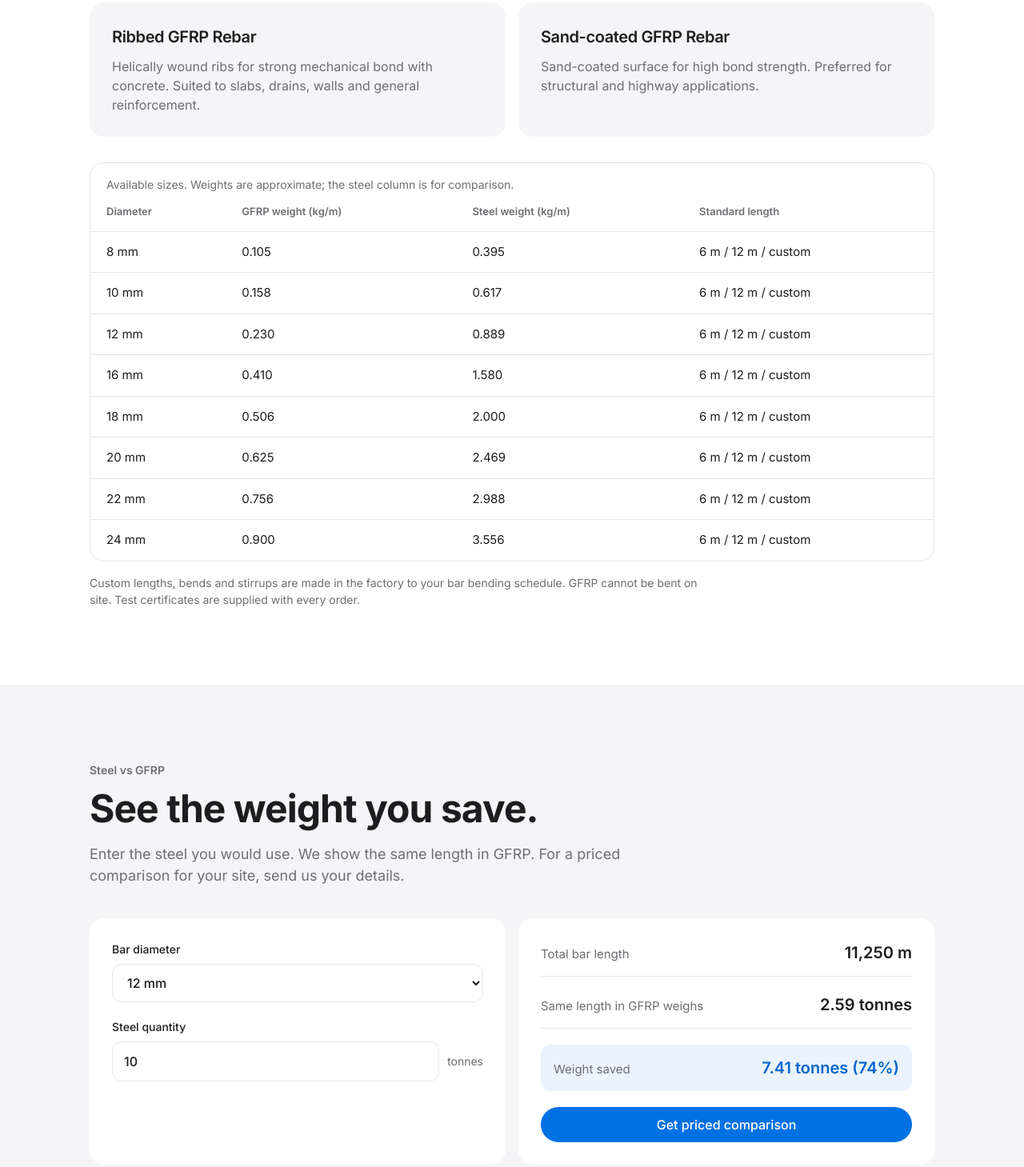
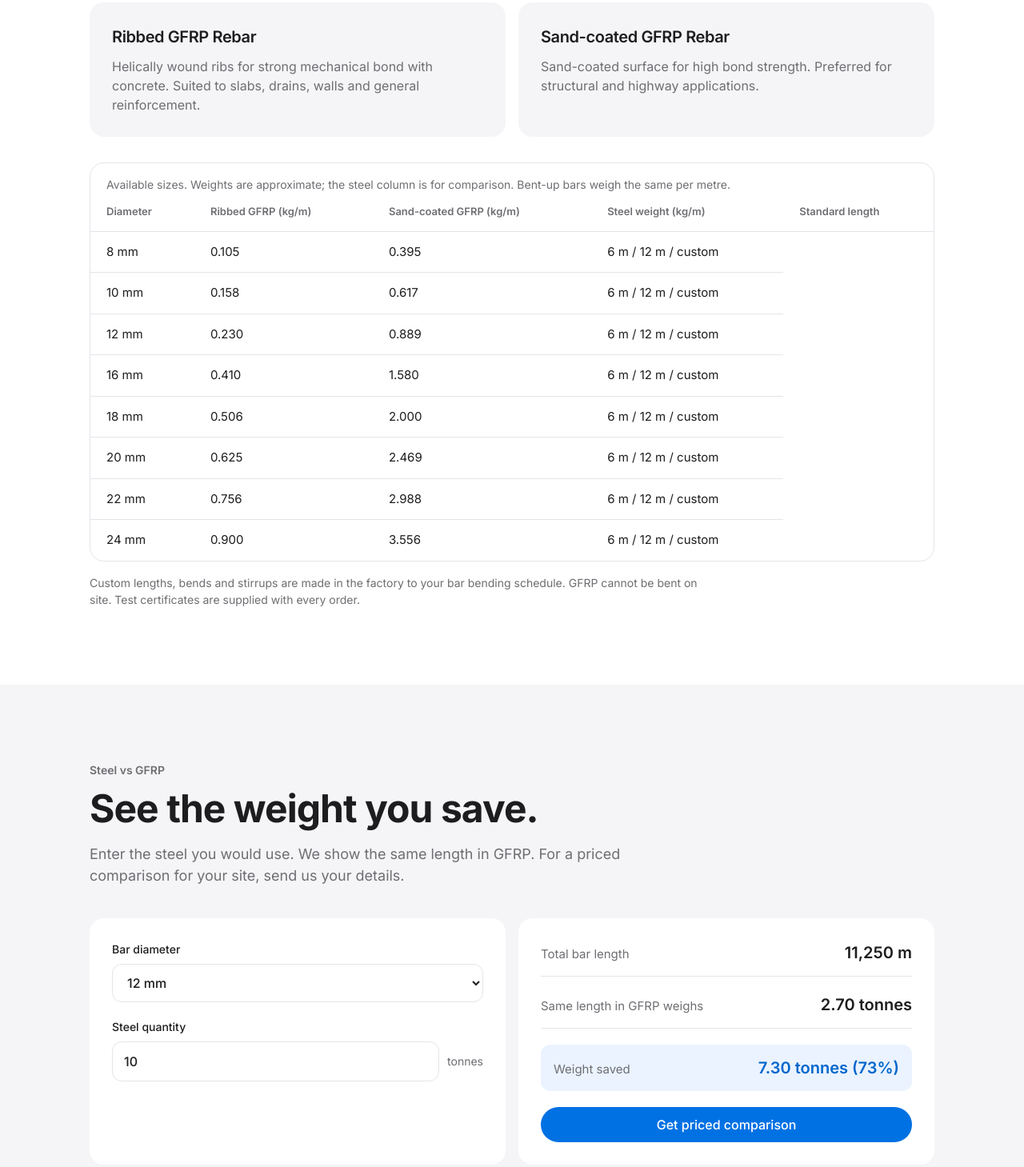
Before and after one commit to amol1981ap/A-P-Technologies, a plain HTML site: page website/index.html in a window 1280 px wide. Shown: the part 2475-3934 px from the top of the page at 80% size. Drawn offline with Linux system fonts and the light colour scheme.

Commit message:
Website: ribbed and sand-coated weights, conservative calculator
Co-Authored-By: Claude Sonnet 5.5 <noreply@anthropic.com>
Claude-Session: https://claude.ai/code/session_0126pG2EeEQ971RrUsjCrapp

```diff
--- a/website/app.js
+++ b/website/app.js
@@ -3,10 +3,11 @@
   var dias = cfg.diameters || [8, 10, 12, 16, 18, 20, 22, 24];
 
   // Weight per metre (kg/m) from nominal diameter in mm.
-  // Steel: d²/162 (standard). GFRP: area × ~2,100 kg/m³ (typical density).
+  // Steel: d²/162 (standard). GFRP: manufacturer's table; sand-coated bars are 0.010 kg/m heavier.
   function steelKgPerM(d) { return (d * d) / 162; }
   var WT = { 8: 0.105, 10: 0.158, 12: 0.23, 16: 0.41, 18: 0.506, 20: 0.625, 22: 0.756, 24: 0.9 };
   function gfrpKgPerM(d) { return WT[d] || Math.PI / 4 * d * d * 1e-6 * 2000; }
+  function sandKgPerM(d) { return gfrpKgPerM(d) + 0.01; }
   function fmt(n, dp) { return n.toLocaleString('en-IN', { maximumFractionDigits: dp, minimumFractionDigits: dp }); }
 
   // Size table
@@ -30,7 +31,7 @@
       var t = parseFloat(qty.value);
       if (!(t > 0)) { outLen.textContent = outG.textContent = outS.textContent = '—'; return; }
       var metres = (t * 1000) / steelKgPerM(d);
-      var gT = metres * gfrpKgPerM(d) / 1000;
+      var gT = metres * sandKgPerM(d) / 1000; // sand-coated: the heavier, so the saving shown is not overstated
       outLen.textContent = fmt(Math.round(metres), 0) + ' m';
       outG.textContent = fmt(gT, 2) + ' tonnes';
       outS.textContent = fmt(t - gT, 2) + ' tonnes (' + Math.round((1 - gT / t) * 100) + '%)';
--- a/website/index.html
+++ b/website/index.html
@@ -118,9 +118,9 @@
 
       <div class="table-box" role="region" aria-label="Available sizes" tabindex="0">
         <table>
-          <caption>Available sizes. Weights are approximate; the steel column is for comparison.</caption>
+          <caption>Available sizes. Weights are approximate; the steel column is for comparison. Bent-up bars weigh the same per metre.</caption>
           <thead>
-            <tr><th scope="col">Diameter</th><th scope="col">GFRP weight (kg/m)</th><th scope="col">Steel weight (kg/m)</th><th scope="col">Standard length</th></tr>
+            <tr><th scope="col">Diameter</th><th scope="col">Ribbed GFRP (kg/m)</th><th scope="col">Sand-coated GFRP (kg/m)</th><th scope="col">Steel weight (kg/m)</th><th scope="col">Standard length</th></tr>
           </thead>
           <tbody id="size-table"></tbody>
         </table>
```
